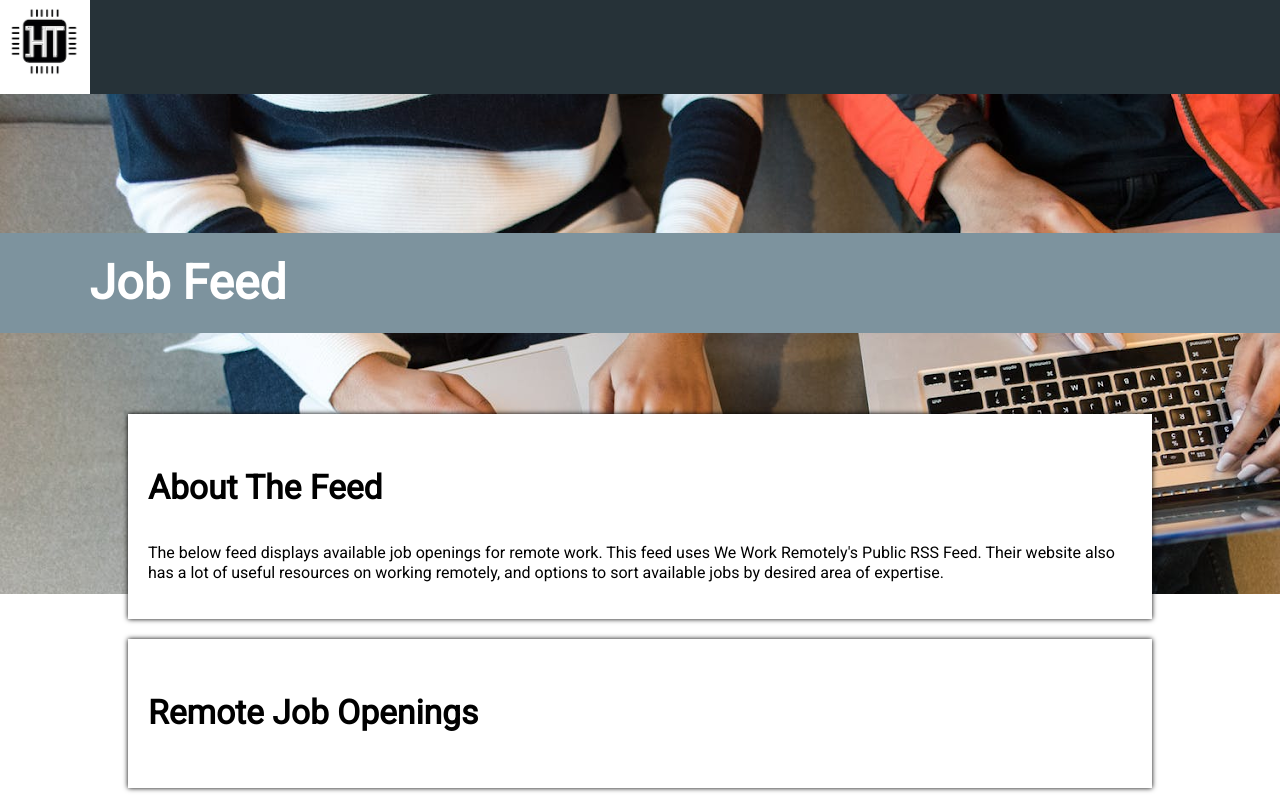
After one commit to hackertunity/hackertunity-client, a Node project: template src/templates/job-feed.njk in a window 1280 px wide. The commit adds this page. Run offline with Node 20 templates, Linux system fonts and the light colour scheme; the template is opened without the code that fills it, so the values that code supplies are empty.

Commit message:
job feed initial commit

```diff
--- /dev/null
+++ b/src/assets/js/job-feed.js
@@ -0,0 +1,63 @@
+const _getNode = parent => tagName => parent.getElementsByTagName(tagName)[0];
+
+const renderJobPosting = (posting) => {
+    const {
+        link,
+        pubDate,
+        imgSrc,
+        companyName,
+        jobTitle
+    } = posting;
+
+    const ul = document.getElementById('job-posting-list');
+    const li = document.createElement('li');
+    const img = document.createElement('img');
+    img.setAttribute('src', imgSrc);
+    img.setAttribute('alt', '');
+    const div = document.createElement('div');
+    const a = document.createElement('a');
+    a.setAttribute('href', link);
+    a.innerText = jobTitle;
+    const pEmployer = document.createElement('p');
+    pEmployer.innerText = 'Employer: ' + companyName;
+    const pDate = document.createElement('p');
+    pDate.innerText = 'Posted: ' + pubDate;
+
+    div.append(a, pEmployer, pDate);
+    li.append(img, div);
+    ul.append(li);
+}
+
+const getJobPostingData = j => {
+    const getNode = _getNode(j);
+    const link = getNode('link').innerHTML;
+    const title = getNode('title').innerHTML;
+    const pubDate = getNode('pubDate').innerHTML;
+    const mediaContent = getNode('media:content');
+    const imgSrc = mediaContent ? mediaContent.getAttribute('url') : '';
+    const [companyName, jobTitle] = title.split(': ');
+
+    renderJobPosting({
+        link,
+        pubDate,
+        imgSrc,
+        companyName,
+        jobTitle
+    })
+}
+
+const reqListener = (res) => {
+    const tags = res.target.responseXML.children[0].children[0].children;
+    for (let i = 0; i < tags.length; i++) {
+        if (tags[i].tagName === 'item') getJobPostingData(tags[i]);
+    }
+}
+
+const renderJobFeed = () => {
+    const oReq = new XMLHttpRequest();
+    oReq.addEventListener("load", reqListener);
+    oReq.open("GET", "https://weworkremotely.com/remote-jobs.rss");
+    oReq.send();
+  }
+
+window.addEventListener('DOMContentLoaded', renderJobFeed);
--- /dev/null
+++ b/src/templates/job-feed.njk
@@ -0,0 +1,27 @@
+{% extends 'page.njk' %}
+{% set titleWithPath = 'Job Feed – ' %}
+{% set titleOfPage = 'Job Feed' %}
+{% set backgroundImagePath = '/assets/img/laptops.png' %}
+
+{% block pageContent %}
+    <div class="card">
+        <h3>About The Feed</h3>
+        <p>
+            The below feed displays available job openings for remote work.
+            This feed uses We Work Remotely's Public RSS Feed.
+            Their website also has a lot of useful resources on working remotely,
+            and options to sort available jobs by desired area of expertise.
+        </p>
+    </div>
+
+    <div class="card">
+        <h3>Remote Job Openings</h3>
+        <ul class="page-list" id="job-posting-list">
+        </ul>
+    </div>
+
+{% endblock %}
+
+{% block pageScript %}
+    <script src="{{'/assets/js/job-feed.js' | url}}"></script>
+{% endblock pageScript %}
--- a/src/templates/page.njk
+++ b/src/templates/page.njk
@@ -12,6 +12,7 @@
             padding-top: 100px;
             background-image: url("{{backgroundImagePath}}");
             min-height: 500px;
+            margin-bottom: -200px;
         }
 
         .h2-container h2 {
@@ -31,7 +32,7 @@
             width: 80vw;
             background: #fff;
             box-shadow: 0px 0px 5px;
-            margin: -200px auto 0 auto;
+            margin: 20px auto;
             padding: 20px;
         }
 
@@ -59,7 +60,3 @@
     </section>
 
 {% endblock %}
-
-
-{% block pageScript%}
-{% endblock %}
```
Also changed, not shown: src/assets/js/getJobFeed.js (deleted, +0 -33 lines), src/career-catalysts/job-feed.md (+1 -0 lines), src/assets/img/laptops.png (added), src/assets/js/index.js (deleted).
